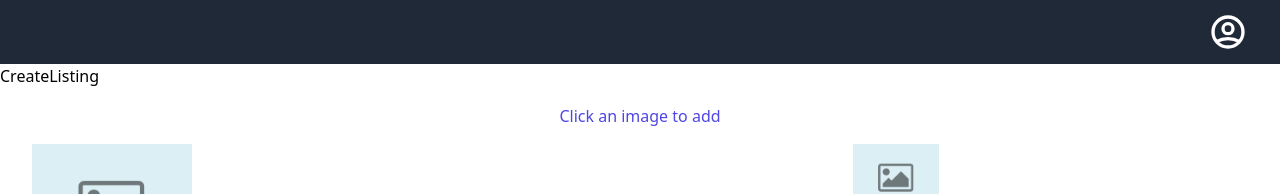
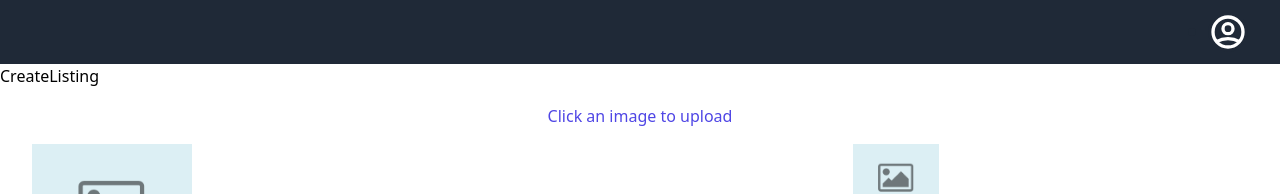
Before and after one commit to thedyze/auctionsite, a React (Vite) app in the folder frontend/: page /create-listing in a window 1280 px wide. Shown: the top 194 px of the page. Built offline with nearby package versions, Linux system fonts and the light colour scheme; no server answers.

Commit message:
Update ImageUpload.jsx

```diff
--- a/frontend/src/components/ImageUpload.jsx
+++ b/frontend/src/components/ImageUpload.jsx
@@ -1,22 +1,12 @@
 import { useState } from 'react'
 
-// export const ImageUpload = () => {
-//   const [preview, setPreview] = useState('')
-// const [imgFile, setImgFile] = useState({
-//   file: '',
-// })
-// create a holder to store files
 let formData = new FormData()
 
+export const ImageUpload = () => {
 
-export const ImageUpload = () => {
   const [preview1, setPreview1] = useState('src/images/upload.png')
   const [preview2, setPreview2] = useState('src/images/upload.png')
   const [preview3, setPreview3] = useState('src/images/upload.png')
-
-
-
-
 
   async function onAddImage(e, number) {
     const maxWidth = 2500
@@ -28,18 +18,15 @@ export const ImageUpload = () => {
       image.src = URL.createObjectURL(file)
 
       image.onload = async () => {
+
         let canvas = document.createElement('canvas')
         let ctx = canvas.getContext('2d')
 
-        // calculate new size
         const ratio = Math.min(maxWidth / image.width, maxHeight / image.height)
         const width = image.width * ratio + .5 | 0
         const height = image.height * ratio + .5 | 0
         canvas.width = width
         canvas.height = height
-
-        // canvas.width = image.width
-        // canvas.height = image.height
 
         ctx.drawImage(image, 0, 0, width, height)
         let compressedFile = dataURItoBlob(canvas.toDataURL('image/jpeg', 0.6))
@@ -58,8 +45,6 @@ export const ImageUpload = () => {
           updateFormData('_img3.jpg', compressedFile)
           setPreview3(image.src)
         }
-        // let temp = formData.getAll('files')
-        // console.log("formdata late", temp);
       }
     }
     catch (e) { console.error(e); }
@@ -68,10 +53,10 @@ export const ImageUpload = () => {
 
   function updateFormData(imgname, file) {
 
-    const tmpData = formData.getAll('files')
+    const tempData = formData.getAll('files')
     formData.delete('files')
 
-    tmpData
+    tempData
       .filter(file => file.name !== imgname)
       .forEach(file => formData.append('files', file))
 
@@ -95,7 +80,7 @@ export const ImageUpload = () => {
   return (
     <div>
       <div className="w-full p-4 flex justify-center font-medium text-indigo-600">
-        Click an image to add
+        Click an image to upload
       </div>
       <form className="" onSubmit={onFilesSubmit}>
         <div className="w-full h-32 px-8 grid grid-rows-2 grid-cols-3 gap-4">
```
